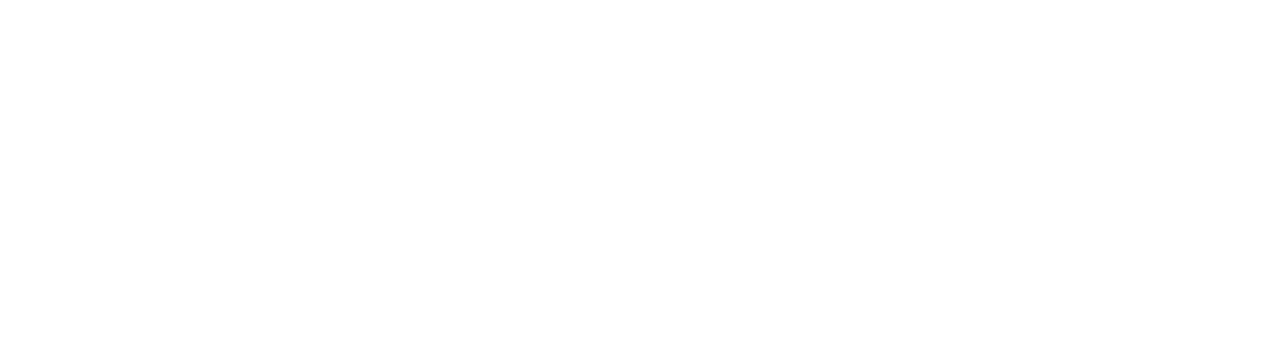
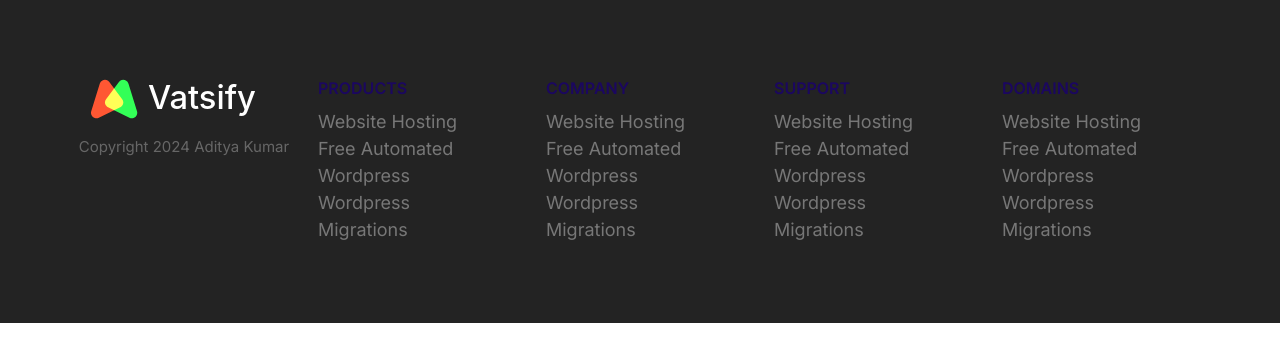
Before and after one commit to vatsac/vatsify, a plain HTML site: page index.html in a window 1280 px wide. Drawn offline with Linux system fonts and the light colour scheme.

Commit message:
Creating Footer.

```diff
--- a/css/styles.css
+++ b/css/styles.css
@@ -821,3 +821,79 @@ a {
       max-width: 700px;
     }
   }
+
+  /* Footer */
+  .footer {
+    background: #232323;
+  }
+
+  .footer a {
+    color: #777;
+  }
+
+  .footer a:hover {
+    color: #fff;
+    transition: color 0.3s;
+  }
+
+  .footer__section {
+    padding: 2rem;
+    border-bottom: 1px solid #393939;
+  }
+
+  .footer__section .list {
+    margin: 0;
+  }
+
+  .footer__heading {
+    text-transform: uppercase;
+    font-weight: 600;
+  }
+
+  .footer__brand {
+    margin-top: 5rem;
+    text-align: center;
+  }
+
+  .footer__brand img {
+    width: 100%;
+    max-width: 230px;
+  }
+
+  .footer__copyright {
+    font-size: 2.1rem;
+    color: #fff;
+    opacity: .3;
+  }
+
+  @media screen and (min-width: 768px){
+    .footer__sections {
+        grid-template-columns: repeat(auto-fit, minmax(10rem, 1fr));
+    }
+
+    .footer .collapsible__chevron {
+        display: none;
+    }
+
+    .footer .collapsible__content {
+        opacity: 1;
+        max-height: 100%;
+    }
+
+    .footer__brand{
+        order: -1;
+        margin-top: 1rem;
+    }
+
+    .footer__copyright {
+        font-size: 1.5rem;
+    }
+
+    .footer__section {
+        border: 0;
+    }
+
+    .footer__heading {
+        font-size: 1.6rem;
+    }
+  }
--- a/index.html
+++ b/index.html
@@ -13,7 +13,78 @@
     <link rel="stylesheet" href="css/styles.css">
 </head>
 <body >
-
-
+<footer class="block block--dark footer">
+  <div class="container grid footer__sections">
+    <section class="collapsible collapsible--expanded footer__section">
+      <header class="collapsible__header" >
+        <h2 class="collapsible__heading footer__heading">Products</h2>
+          <svg class="icon icon--white collapsible__chevron">
+            <use xlink:href="images/sprite.svg#chevron"></use>
+          </svg>
+      </header>
+      <div class="collapsible__content">
+        <ul class="list">
+          <li><a href="#">Website Hosting</a></li>
+          <li><a href="#">Free Automated Wordpress</a></li>
+          <li><a href="#">Wordpress</a></li>
+          <li><a href="#">Migrations</a></li>
+        </ul>
+      </div>
+    </section>
+    <section class="collapsible footer__section">
+      <header class="collapsible__header" >
+        <h2 class="collapsible__heading footer__heading">Company</h2>
+          <svg class="icon icon--white collapsible__chevron">
+            <use xlink:href="images/sprite.svg#chevron"></use>
+          </svg>
+      </header>
+      <div class="collapsible__content">
+        <ul class="list">
+          <li><a href="#">Website Hosting</a></li>
+          <li><a href="#">Free Automated Wordpress</a></li>
+          <li><a href="#">Wordpress</a></li>
+          <li><a href="#">Migrations</a></li>
+        </ul>
+      </div>
+    </section>
+    <section class="collapsible footer__section">
+      <header class="collapsible__header" >
+        <h2 class="collapsible__heading footer__heading">SUPPORT</h2>
+          <svg class="icon icon--white collapsible__chevron">
+            <use xlink:href="images/sprite.svg#chevron"></use>
+          </svg>
+      </header>
+      <div class="collapsible__content">
+        <ul class="list">
+          <li><a href="#">Website Hosting</a></li>
+          <li><a href="#">Free Automated Wordpress</a></li>
+          <li><a href="#">Wordpress</a></li>
+          <li><a href="#">Migrations</a></li>
+        </ul>
+      </div>
+    </section>
+    <section class="collapsible footer__section">
+      <header class="collapsible__header" >
+        <h2 class="collapsible__heading footer__heading">DOMAINS</h2>
+          <svg class="icon icon--white collapsible__chevron">
+            <use xlink:href="images/sprite.svg#chevron"></use>
+          </svg>
+      </header>
+      <div class="collapsible__content">
+        <ul class="list">
+          <li><a href="#">Website Hosting</a></li>
+          <li><a href="#">Free Automated Wordpress</a></li>
+          <li><a href="#">Wordpress</a></li>
+          <li><a href="#">Migrations</a></li>
+        </ul>
+      </div>
+    </section>
+    <section class="footer__brand">
+      <img src="images/logo.svg" alt="">
+      <p class="footer__copyright">Copyright 2024 Aditya Kumar</p>
+    </section>
+  </div>
+</footer>
+<script src="js/main.js"></script>
 </body>
 </html>
```
Also changed, not shown: components/footer.html (added, +72 -0 lines).
